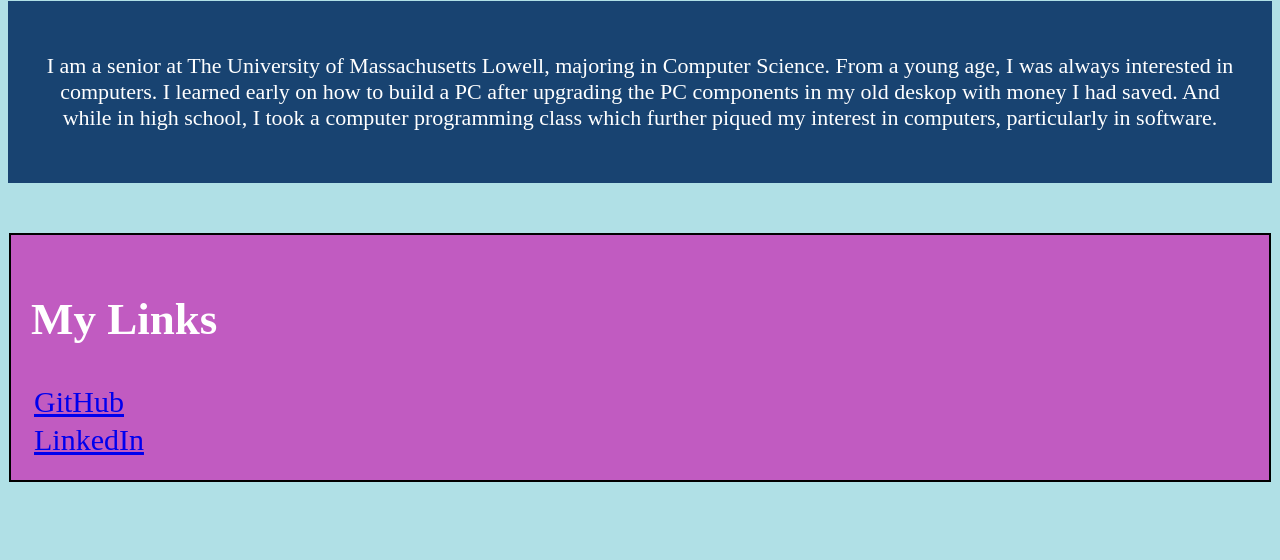
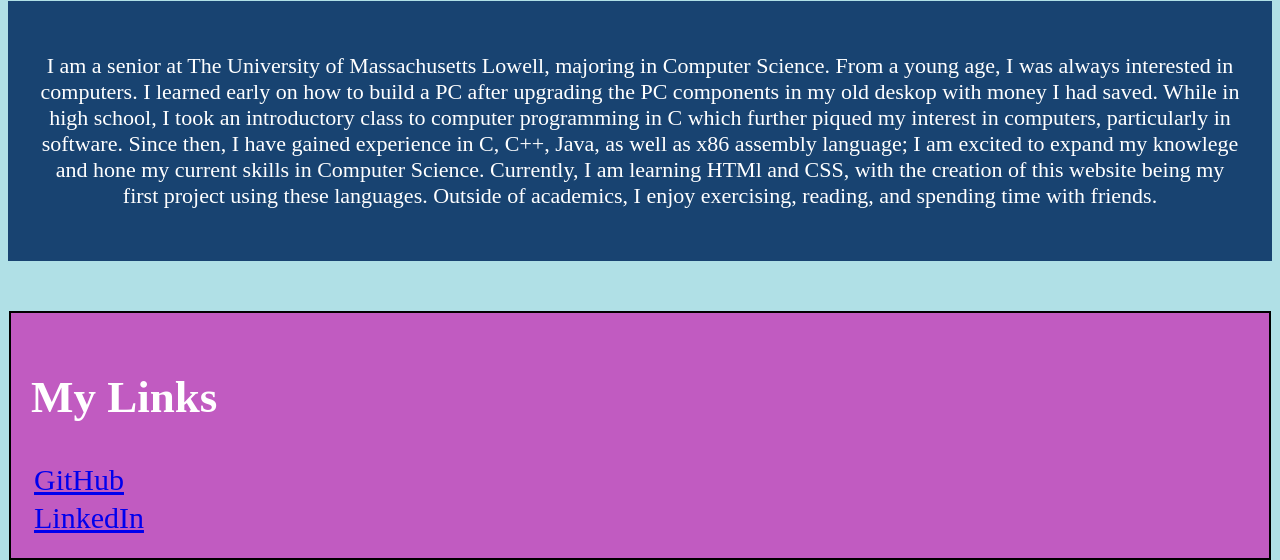
Before and after one commit to Ashtarzadeh-02111948/Ashtarzadeh-02111948.github.io, a plain HTML site: page index.html in a window 1280 px wide. Shown: the part 385-945 px from the top of the page. Before the commit the page ends 917 px from the top, so only its background shows below. Drawn offline with Linux system fonts and the light colour scheme.

Commit message:
Update index.html

```diff
--- a/index.html
+++ b/index.html
@@ -25,8 +25,13 @@ GUI HW1: Creating My First Web Page using HTML and CSS for styling
         <p> I am a senior at The University of
             Massachusetts Lowell, majoring in Computer Science.
             From a young age, I was always interested in computers. I learned early on how to build a PC after upgrading
-            the PC components in my old deskop with money I had saved. And while in high school, I took a computer programming class
-            which further piqued my interest in computers, particularly in software.
+            the PC components in my old deskop with money I had saved. While in high school, I took an introductory class to computer programming in C
+            which further piqued my interest in computers, particularly in software. Since then, I have gained experience in C, C++, Java, as well as
+            x86 assembly language; I am excited to expand my knowlege and hone my current skills in Computer Science. Currently,
+            I am learning HTMl and CSS, with the creation of this website being my first project using these languages.
+
+            Outside of academics, I enjoy exercising, reading, and spending time with friends.
+
             </p>
         </div>
 </section>
```
